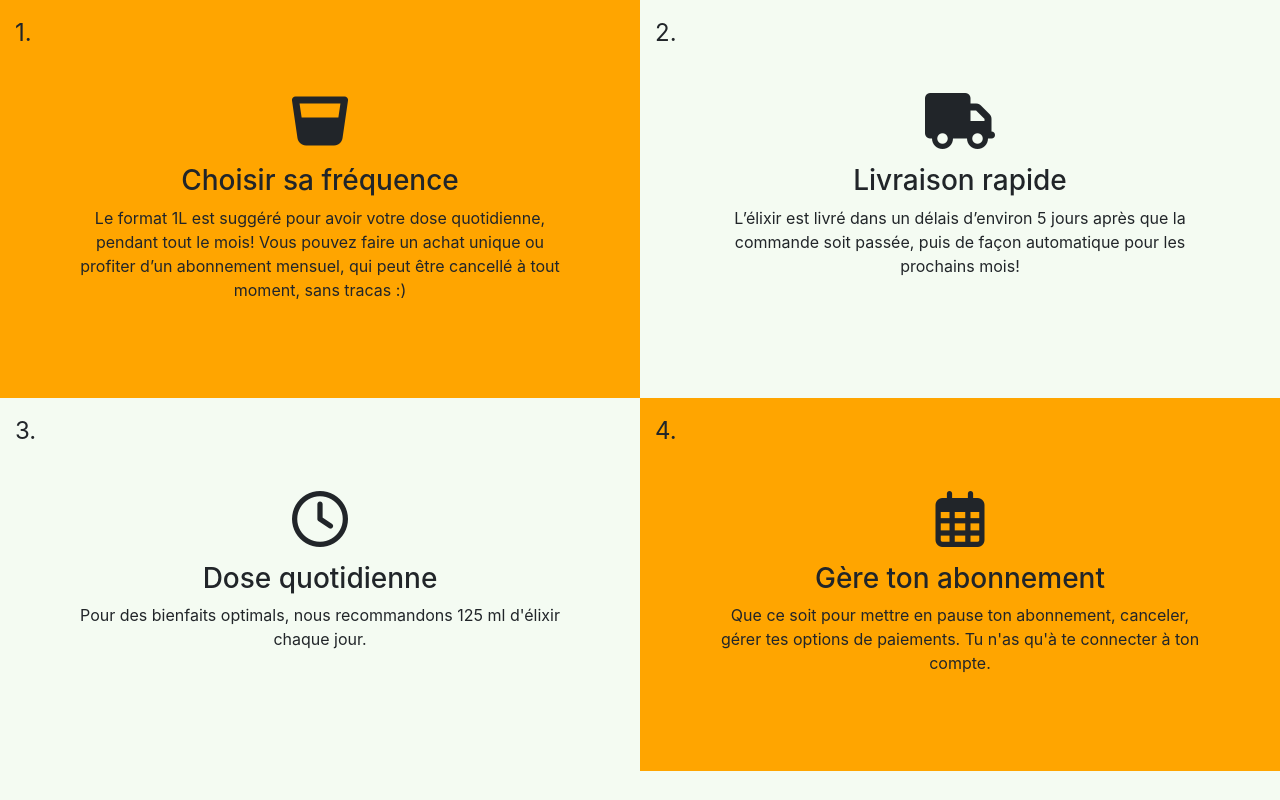
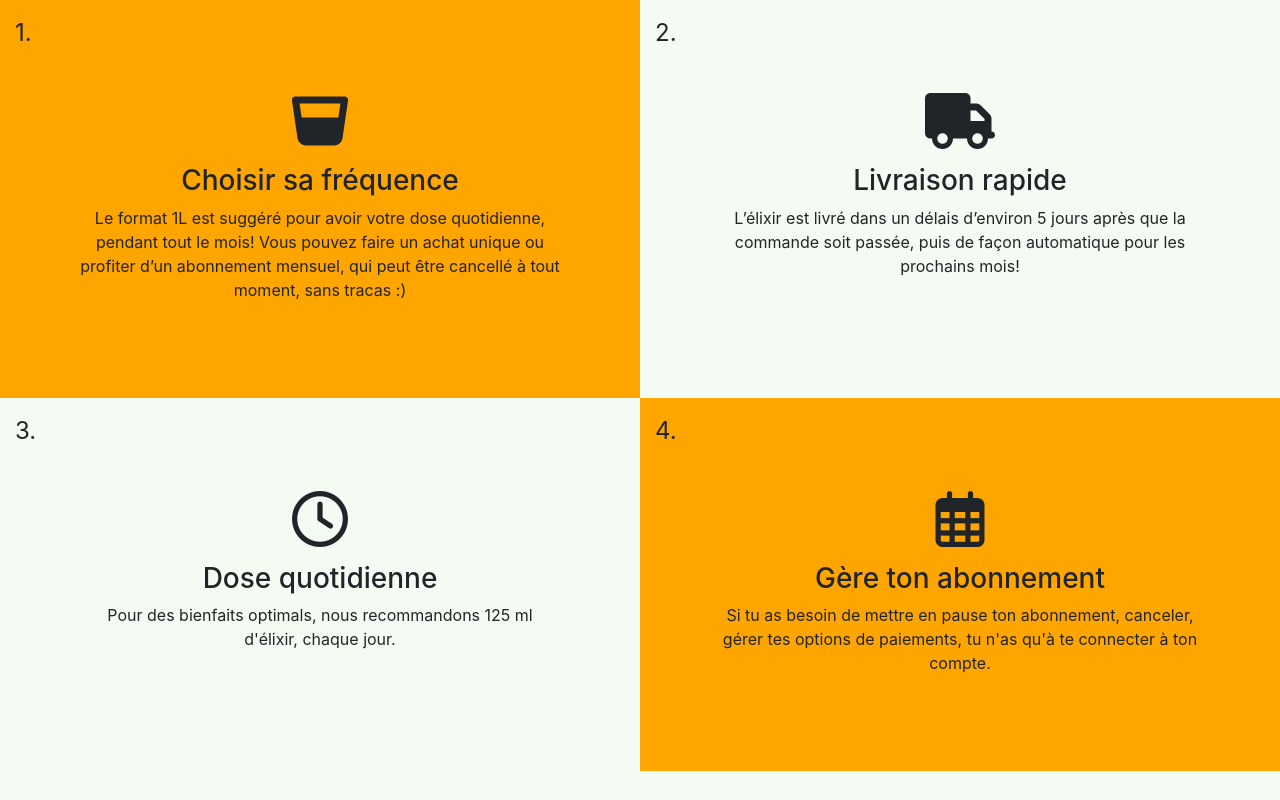
Before and after one commit to jaubut/covid-bonvivant, a Nuxt app: page /argousier-abonnement in a window 1280 px wide. Built offline with nearby package versions, Linux system fonts and the light colour scheme; what vue-typed-js would draw is missing.

Commit message:
some new changes in the text

```diff
--- a/pages/argousier-abonnement.vue
+++ b/pages/argousier-abonnement.vue
@@ -35,14 +35,14 @@ const data = [
     number: '3.',
     image: 'far fa-clock',
     title: 'Dose quotidienne',
-    description: "Pour des bienfaits optimals, nous recommandons 125 ml d'élixir chaque jour.",
+    description: "Pour des bienfaits optimals, nous recommandons 125 ml d'élixir, chaque jour.",
     color: 'white'
   },
   {
     number: '4.',
     image: 'far fa-calendar-alt',
     title: 'Gère ton abonnement',
-    description: "Que ce soit pour mettre en pause ton abonnement, canceler, gérer tes options de paiements. Tu n'as qu'à te connecter à ton compte.",
+    description: "Si tu as besoin de mettre en pause ton abonnement, canceler, gérer tes options de paiements, tu n'as qu'à te connecter à ton compte.",
     color: 'orange'
   }
 ]
```
